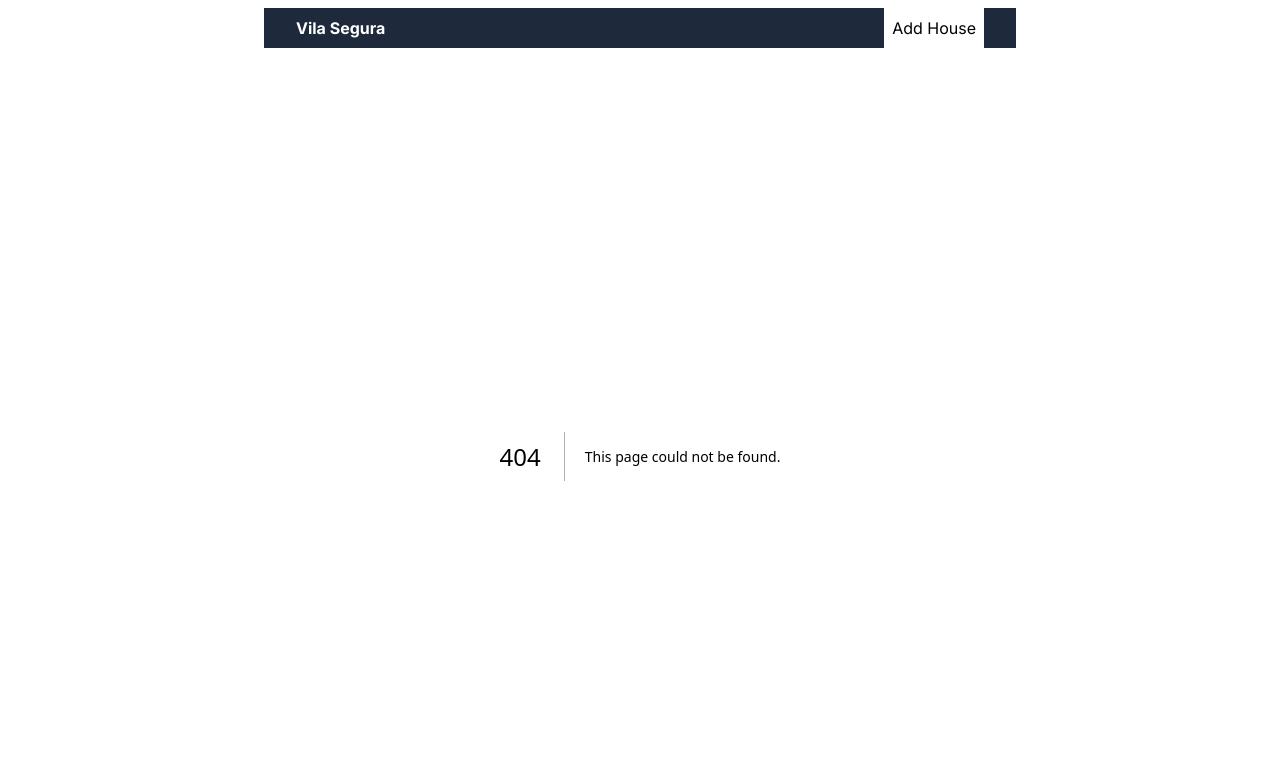
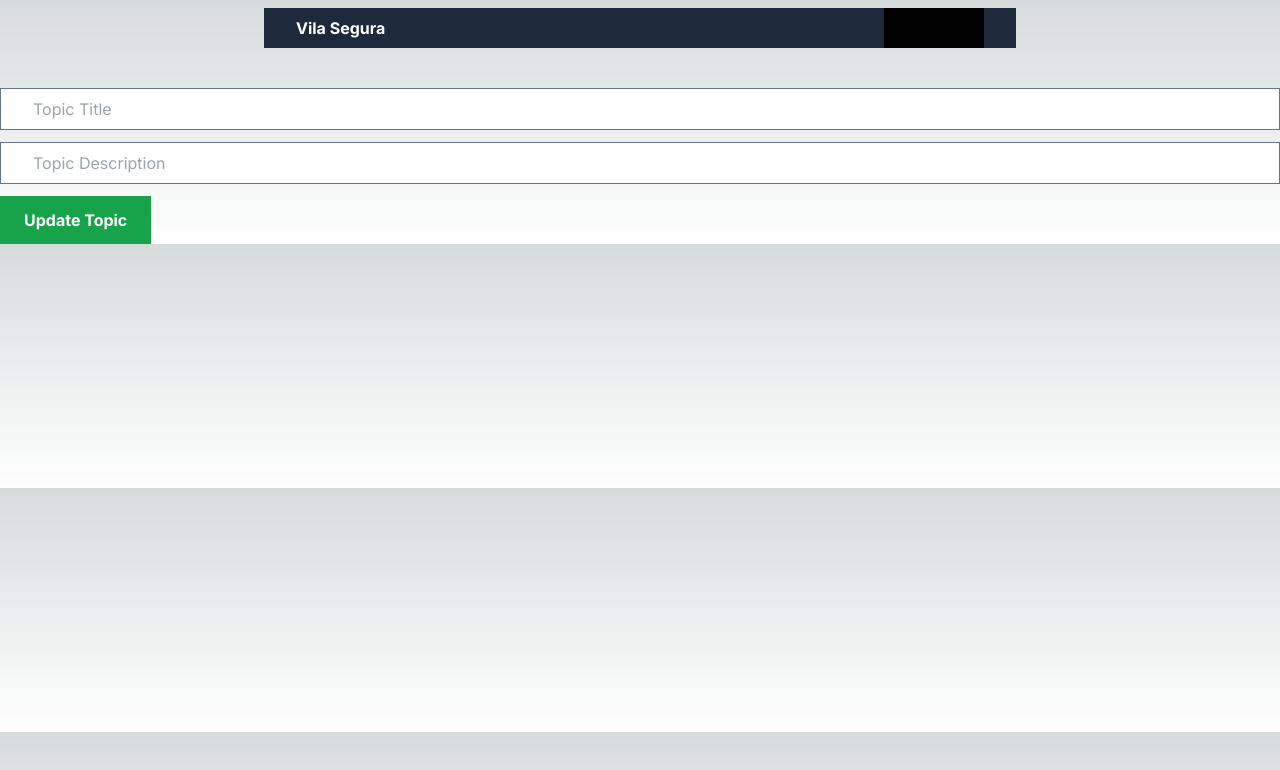
Before and after one commit to pascual143/Nextj-Mongo-Rentals, a Next.js app: page /editTopic/123 in a window 1280 px wide. Before the commit this address had no page. Shown: the top 770 px of the page. Built offline with nearby package versions, Linux system fonts and the light colour scheme.

Commit message:
conexion with mongodb

```diff
--- /dev/null
+++ b/src/app/addTopic/page.jsx
@@ -0,0 +1,17 @@
+export default function AddTopic() {
+    return (
+        <form className="flex flex-col gap-3">
+            <input
+                className="border border-slate-500 px-8 py-2"
+                type='text'
+                placeholder="Topic Title"
+            />
+            <input
+                className="border border-slate-500 px-8 py-2"
+                type='text'
+                placeholder="Topic Description"
+            />
+            <button className="bg-green-600 font-bold text-white py-3 px-6 w-fit">Add Topic</button>
+        </form>
+    )
+}
--- /dev/null
+++ b/src/app/api/topics/route.js
@@ -0,0 +1,10 @@
+import connectMongoDB from "@/libs/mongodb";
+import Topic from "@/models/topic";
+import { NextResponse } from "next/server";
+
+export async function POST(request) {
+  const { title, description } = await request.json();
+  await connectMongoDB();
+  await Topic.create({ title, description });
+  return NextResponse.json({ message: "Topic Created" }, { status: 201 });
+}
--- a/src/app/components/topicsList.jsx
+++ /dev/null
@@ -1,22 +0,0 @@
-import Link from 'next/link'
-import RemoveBtn from './RemoveBtn'
-import { HiPencilAlt } from 'react-icons/hi'
-
-export default function TopicsList() {
-  return (
-    <>
-        <div className='p-4 border border-slate-300 my-3 flex justify-between gap-5 items-start'>
-        <div>
-            <h2 className='font-bold text-2xl'>topic title</h2>
-            <div>Description</div>
-        </div>
-        <div className='flex gap-2'>
-            <RemoveBtn />
-            <Link href={'/editTopic/123'}>
-                <HiPencilAlt size={24} />
-            </Link>
-        </div>
-        </div>
-    </>
-  );
-}
--- /dev/null
+++ b/src/app/editTopic/[id]/page.jsx
@@ -0,0 +1,5 @@
+import EditTopicForm from "@/components/editTopicForm"
+
+export default function EditTopic() {
+    return <EditTopicForm />
+}
--- a/src/app/layout.js
+++ b/src/app/layout.js
@@ -1,7 +1,7 @@
 import { Inter } from "next/font/google";
 import "./globals.css";
 
-import Navbar from './components/navbar'
+import Navbar from '../components/navbar'
 
 const inter = Inter({ subsets: ["latin"] });
 
@@ -15,9 +15,12 @@
     <html lang="en">
       <body className={inter.className}>
         <div className="max-w-3xl mx-auto p-2">
-          <Navbar></Navbar>
+          <Navbar />
         </div>
-        {children}</body>
+        <div className="mt-8">
+        {children}
+        </div>
+        </body>
     </html>
   );
 }
--- a/src/app/page.jsx
+++ b/src/app/page.jsx
@@ -1,4 +1,4 @@
-import TopicsList from "./components/topicsList";
+import TopicsList from "../components/topicsList";
 
 export default function Home() {
   return (
--- /dev/null
+++ b/src/components/editTopicForm.jsx
@@ -0,0 +1,17 @@
+export default function EditTopicForm() {
+    return (
+        <form className="flex flex-col gap-3">
+            <input
+                className="border border-slate-500 px-8 py-2"
+                type='text'
+                placeholder="Topic Title"
+            />
+            <input
+                className="border border-slate-500 px-8 py-2"
+                type='text'
+                placeholder="Topic Description"
+            />
+            <button className="bg-green-600 font-bold text-white py-3 px-6 w-fit">Update Topic</button>
+        </form>
+    )
+}
--- a/src/app/components/navbar.jsx
+++ b/src/components/navbar.jsx
@@ -4,8 +4,7 @@
     return (
         <nav className='flex justify-between items-center bg-slate-800 px-8 py3'>
             <Link className='text-white font-bold' href={'/'}>Vila Segura</Link>
-            <Link className='bg-white p-2' href={'/addTopic'}>Add House</Link>
-
+            <Link className='bg-black p-2' href={'/addTopic'}>Add House</Link>
         </nav>
     )
 }
--- /dev/null
+++ b/src/components/topicsList.jsx
@@ -0,0 +1,22 @@
+import Link from 'next/link'
+import RemoveBtn from './RemoveBtn'
+import { HiPencilAlt } from 'react-icons/hi'
+
+export default function TopicsList() {
+    return (
+        <>
+            <div className='p-4 border border-slate-300 my-3 flex justify-between gap-5 items-start'>
+                <div>
+                    <h2 className='font-bold text-2xl'>topic title</h2>
+                    <div>Description</div>
+                </div>
+                <div className='flex gap-2'>
+                    <RemoveBtn />
+                    <Link href={'/editTopic/123'}>
+                        <HiPencilAlt size={24} />
+                    </Link>
+                </div>
+            </div>
+        </>
+    );
+}
--- /dev/null
+++ b/src/libs/mongodb.js
@@ -0,0 +1,12 @@
+import mongoose from "mongoose";
+
+const connectMongoDB = async () => {
+  try {
+    await mongoose.connect(process.env.MONGODB_URI);
+    console.log("Connected to MongoDB.");
+  } catch (error) {
+    console.log(error);
+  }
+};
+
+export default connectMongoDB;
--- /dev/null
+++ b/src/models/topic.js
@@ -0,0 +1,15 @@
+import mongoose, { Schema } from "mongoose";
+
+const topicSchema = new Schema(
+  {
+    title: String,
+    description: String,
+  },
+  {
+    timestamps: true,
+  }
+);
+
+const Topic = mongoose.models.Topic || mongoose.model("Topic", topicSchema);
+
+export default Topic;
```
Also changed, not shown: src/components/removeBtn.jsx (renamed from src/app/components/removeBtn.jsx), 1 other file (tests, documents, lock files or other folders).
